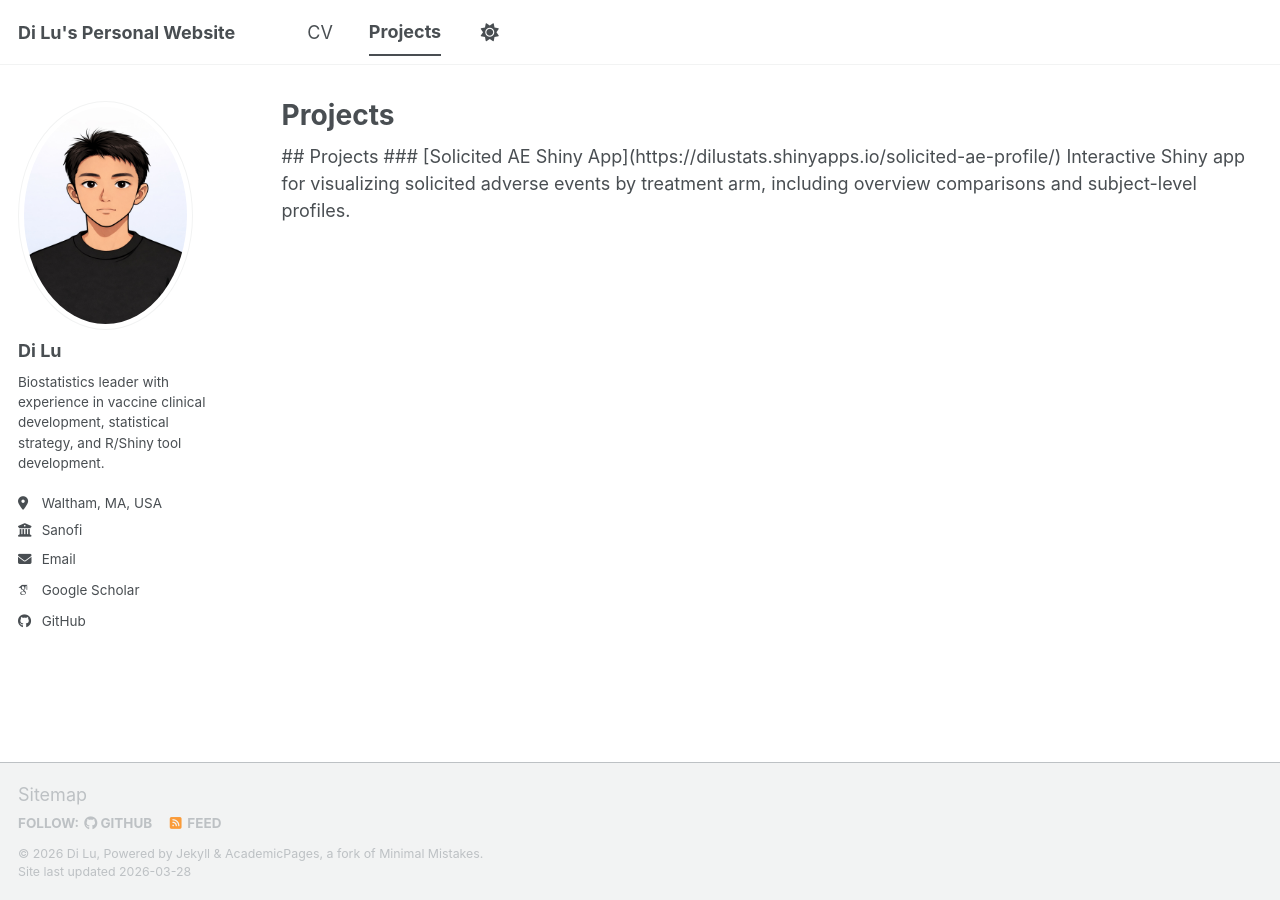
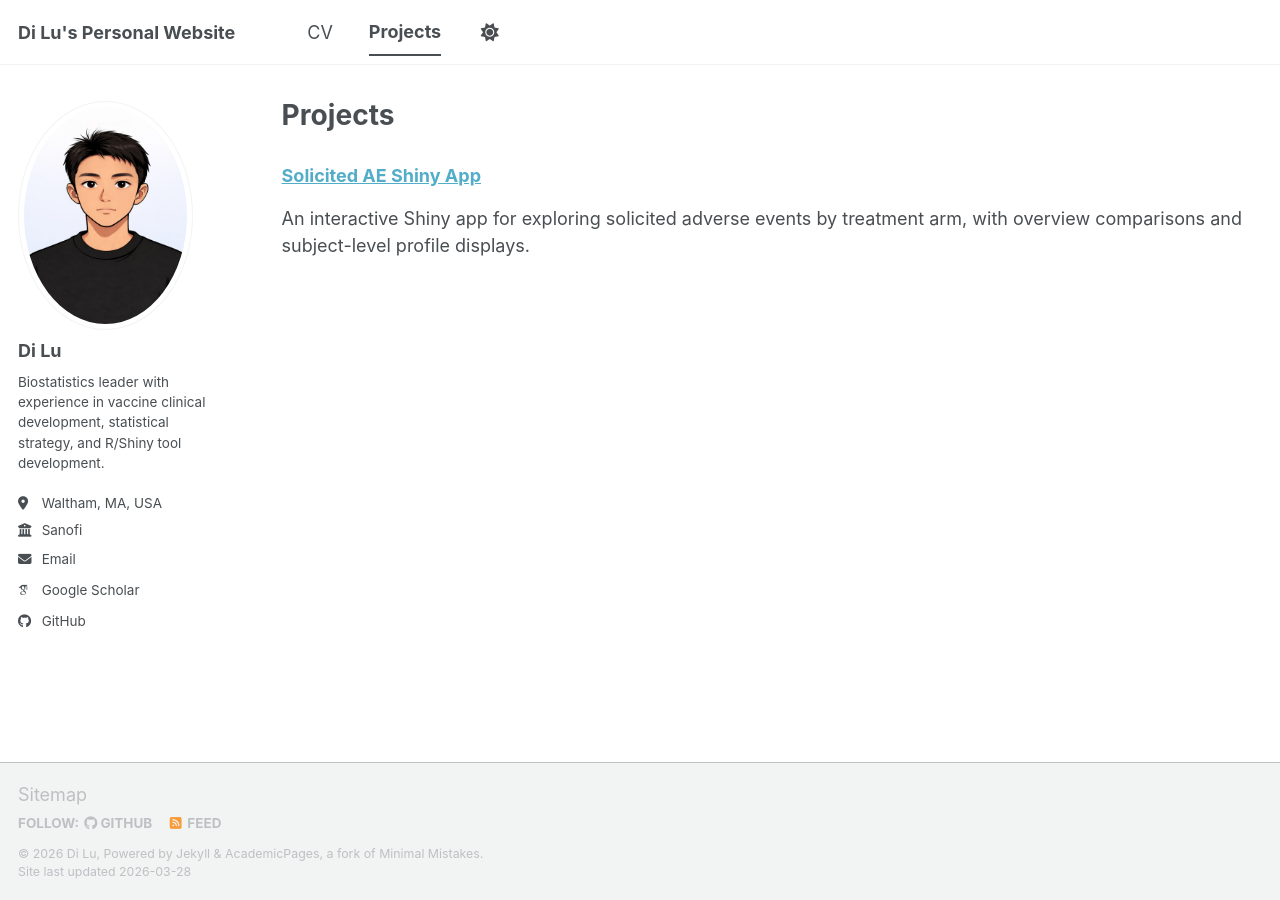
Before and after one commit to dilustats/dilustats.github.io, a Jekyll site: the page built from _pages/portfolio.html, in a window 1280 px wide. Built offline with Jekyll 4.4.1, drawn with Linux system fonts in a browser that asks for light colours; some web fonts are replaced; a script bundle is joined from its source files by our own code; library files that are not in the unit come from our copies.

Commit message:
Update portfolio.html

```diff
--- a/_pages/portfolio.html
+++ b/_pages/portfolio.html
@@ -7,8 +7,9 @@ author_profile: true
 
 {% include base_path %}
 
-## Projects
+<h3><a href="https://dilustats.shinyapps.io/solicited-ae-profile/" target="_blank">Solicited AE Shiny App</a></h3>
 
-### [Solicited AE Shiny App](https://dilustats.shinyapps.io/solicited-ae-profile/)
-
-Interactive Shiny app for visualizing solicited adverse events by treatment arm, including overview comparisons and subject-level profiles.
+<p>
+An interactive Shiny app for exploring solicited adverse events by treatment arm,
+with overview comparisons and subject-level profile displays.
+</p>
```
